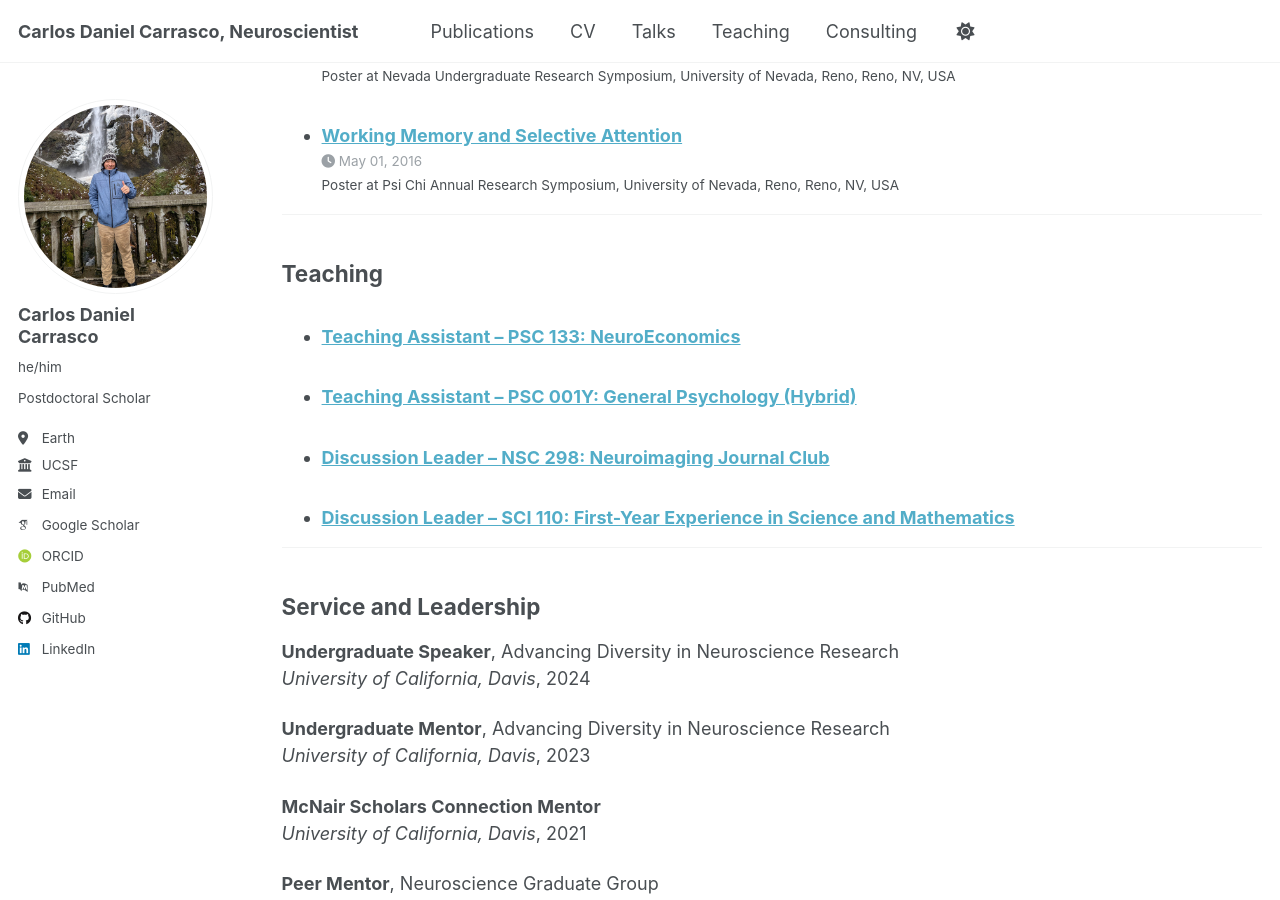
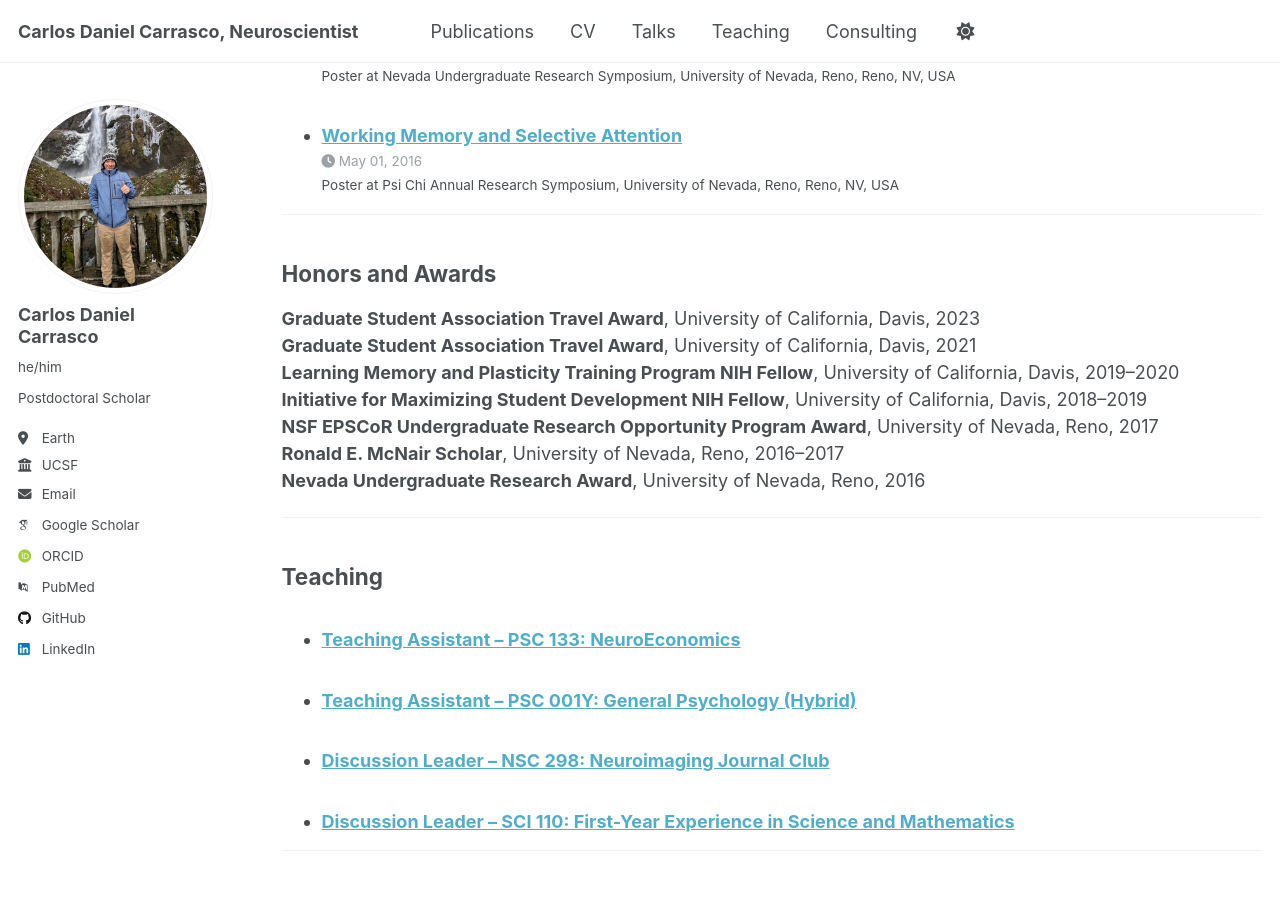
Before and after one commit to mojorisin24/mojorisin24.github.io, a Jekyll site: the page built from _pages/cv.md, in a window 1280 px wide and 900 px high, scrolled down 3049 px. Built offline with Jekyll 4.4.1, drawn with Linux system fonts in a browser that asks for light colours; some web fonts are replaced; some of the changed text lies outside the part shown.

Commit message:
updating cv
adding honors and awards

```diff
--- a/_pages/cv.md
+++ b/_pages/cv.md
@@ -19,7 +19,7 @@ Advisor: Marian Berryhill
 
 ---
 
-## Professional Experience
+## Professional and Acadmeic Positions
 
 **Postdoctoral Scholar**, University of California, San Francisco
 May 2025 – Present
@@ -54,13 +54,25 @@ August 2015 – December 2017
 
 ---
 
-## Talks
+## Talks and Poster Presentations
 
 <ul>
   {% for post in site.talks reversed %}
     {% include archive-single-talk-cv.html %}
   {% endfor %}
 </ul>
+
+---
+
+## Honors and Awards
+
+**Graduate Student Association Travel Award**, University of California, Davis, 2023
+**Graduate Student Association Travel Award**, University of California, Davis, 2021
+**Learning Memory and Plasticity Training Program NIH Fellow**, University of California, Davis, 2019–2020
+**Initiative for Maximizing Student Development NIH Fellow**, University of California, Davis, 2018–2019
+**NSF EPSCoR Undergraduate Research Opportunity Program Award**, University of Nevada, Reno, 2017
+**Ronald E. McNair Scholar**, University of Nevada, Reno, 2016–2017
+**Nevada Undergraduate Research Award**, University of Nevada, Reno, 2016
 
 ---
 
```
